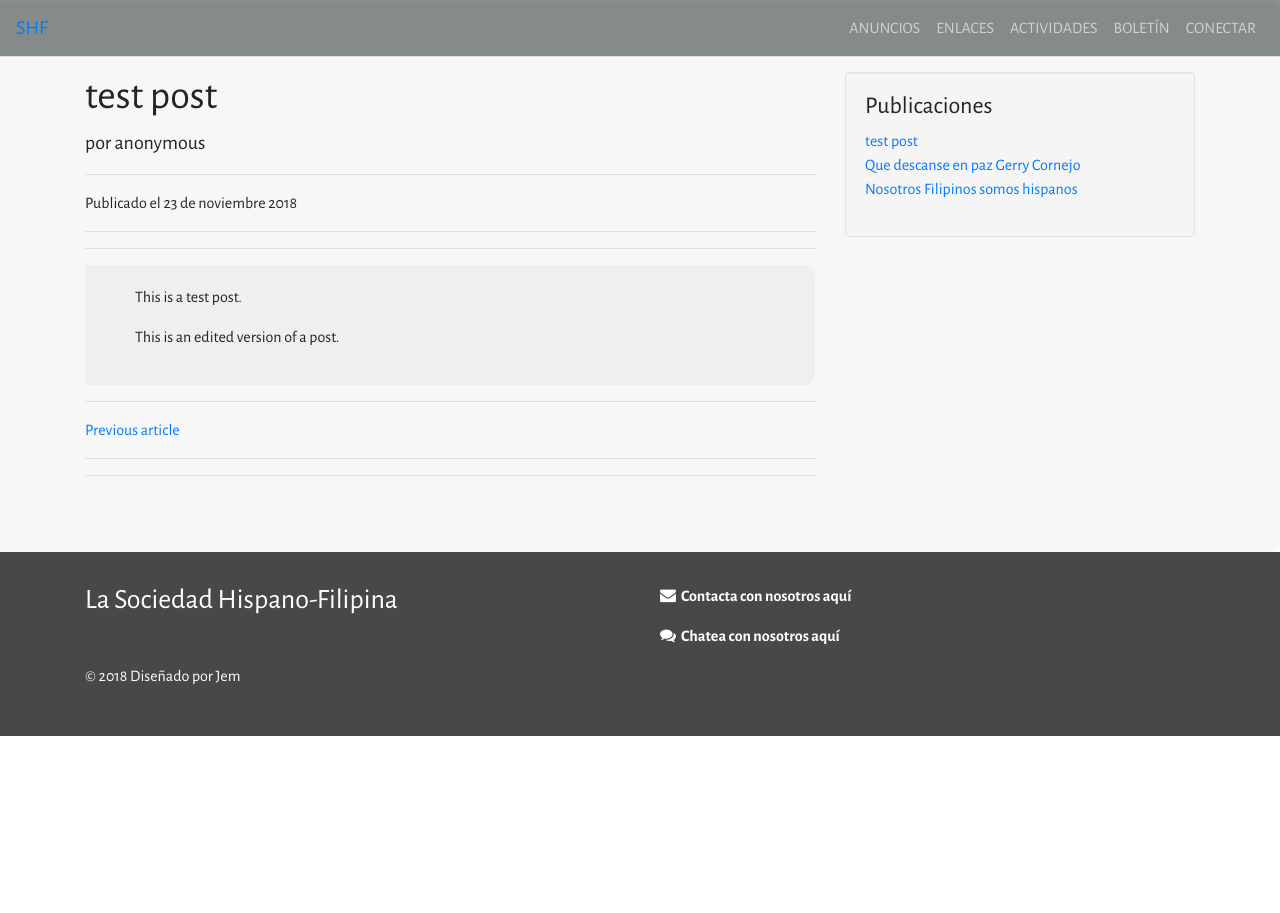
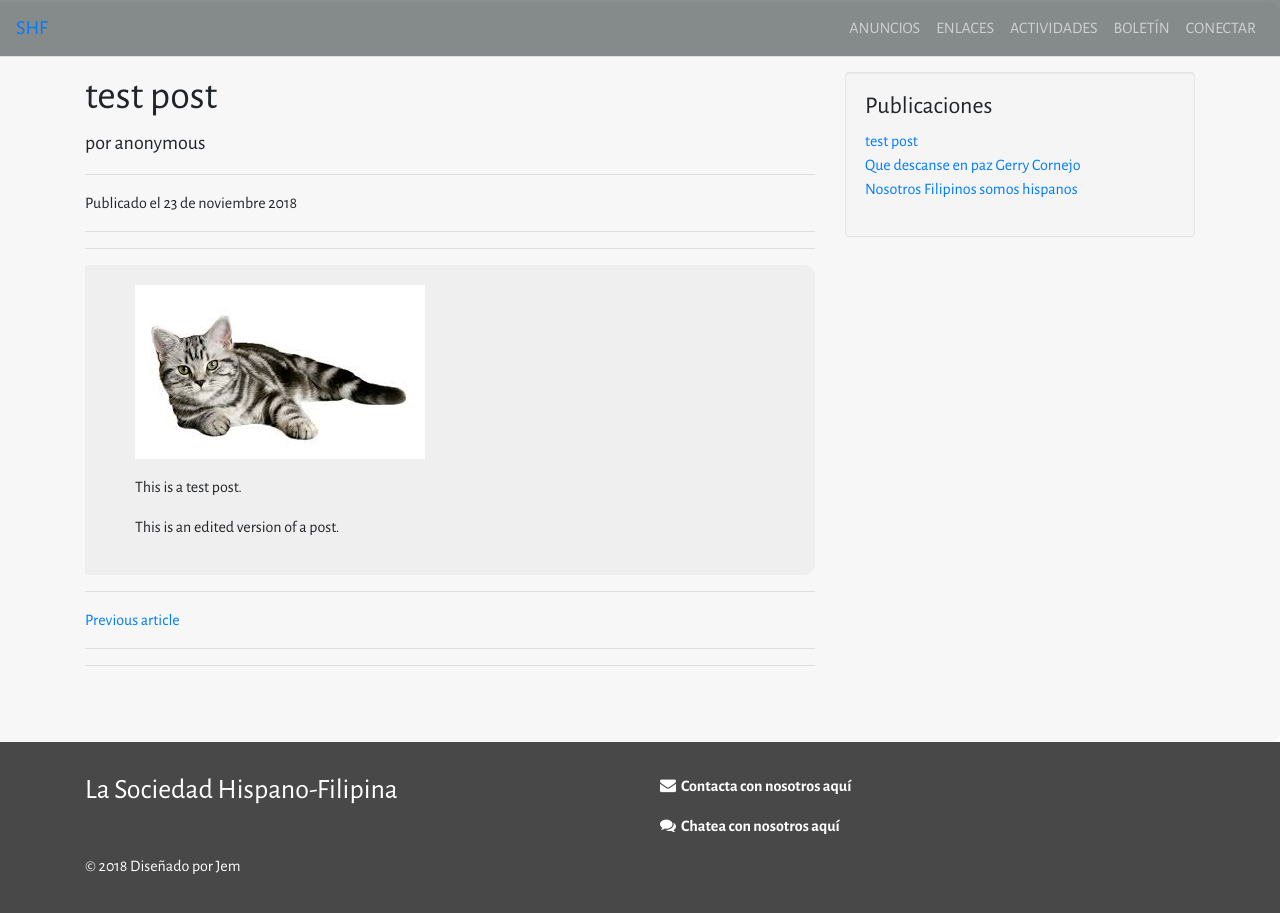
Before and after one commit to sociedadhispanofilipina/sociedadhispanofilipina.github.io, a Jekyll site: the page built from _posts/2018-11-23-test-post.md, in a window 1280 px wide and 926 px high. Shown: the top 913 px of the window. Built offline with Jekyll 4.4.1, drawn with Linux system fonts in a browser that asks for light colours; a script that is not in the unit is left out; comment, search, counter and statistics services are not loaded.

Commit message:
Update Publicaciones “2018-11-23-test-post”

```diff
--- a/_posts/2018-11-23-test-post.md
+++ b/_posts/2018-11-23-test-post.md
@@ -3,6 +3,8 @@ title: test post
 Publicado el: 2018-11-23T14:40:13.687Z
 author: anonymous
 ---
+![pusa](/img/uploads/superman.jpg)
+
 This is a test post.
 
 This is an edited version of a post.
```
